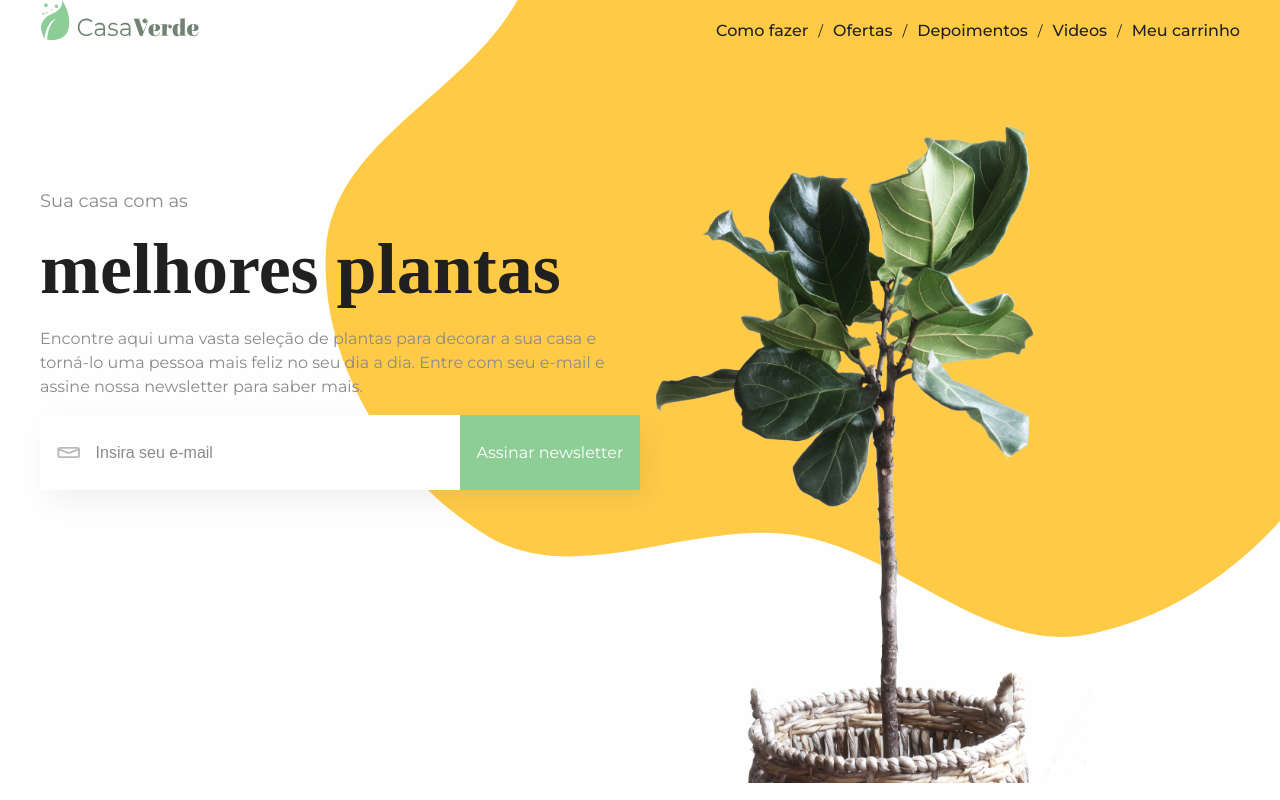
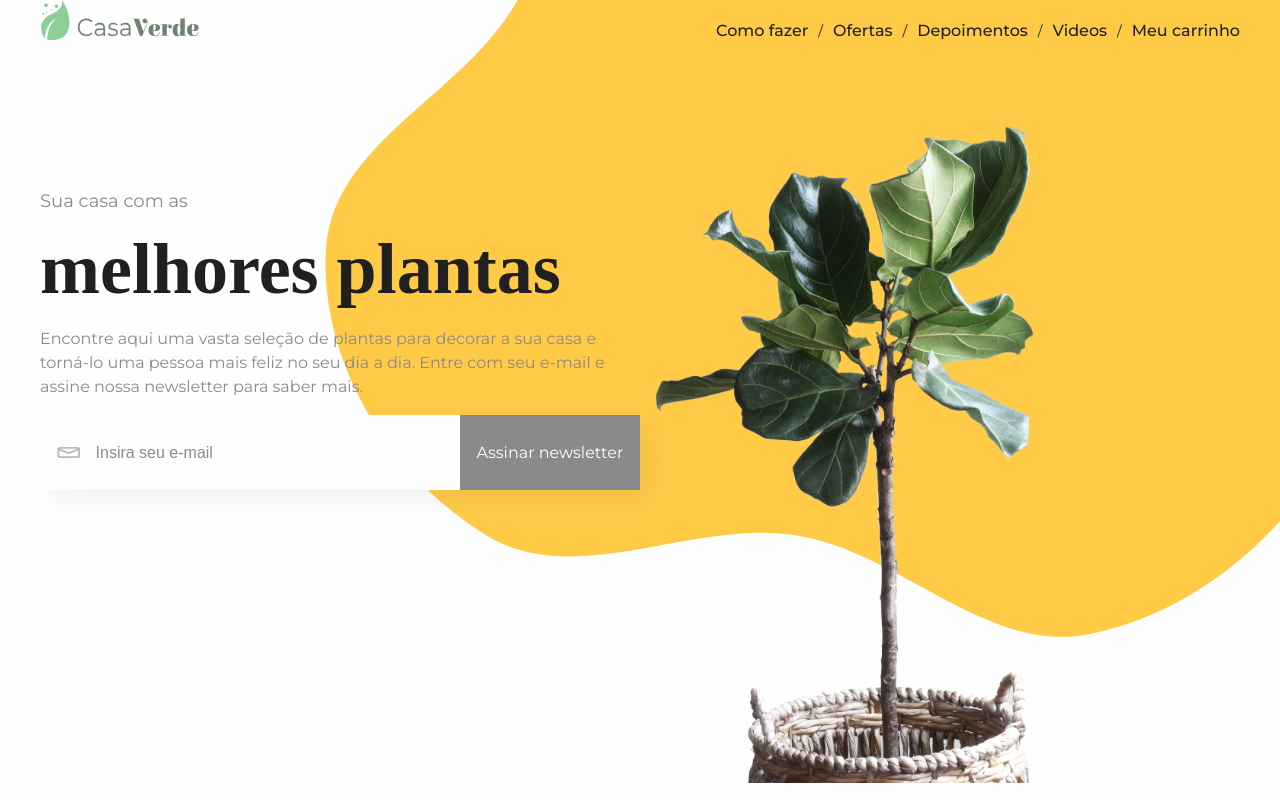
Before and after one commit to guilhermanosilva/casa-verde, a Next.js app: page / in a window 1280 px wide. Built offline with nearby package versions, Linux system fonts and the light colour scheme; a web font is replaced by a local one.

Commit message:
feat: validate email submition

```diff
--- a/src/components/Button/index.tsx
+++ b/src/components/Button/index.tsx
@@ -1,13 +1,14 @@
+import { ButtonHTMLAttributes } from 'react'
 import * as S from './styles'
 
-type Button = {
+interface Button extends ButtonHTMLAttributes<HTMLButtonElement> {
   children: React.ReactNode
   color?: 'yellow' | 'green'
 }
 
-export function Button({ color, children }: Button) {
+export function Button({ color, children, ...rest }: Button) {
   return (
-    <S.Button type='button' color={color}>
+    <S.Button type='button' color={color} {...rest}>
       {children}
     </S.Button>
   )
--- a/src/components/Input/index.tsx
+++ b/src/components/Input/index.tsx
@@ -1,7 +1,7 @@
-import { useState } from 'react'
+import { InputHTMLAttributes, useState } from 'react'
 import * as S from './styles'
 
-type Input = {
+interface Input extends InputHTMLAttributes<HTMLInputElement> {
   type?: string
   icon?: string
   placeholder?: string
@@ -10,9 +10,9 @@ type Input = {
 
 export function Input({
   borderColor = 'yellow',
-  type = 'text',
   icon,
-  placeholder = ''
+  placeholder = '',
+  ...rest
 }: Input) {
   const [isFocused, setIsFocused] = useState(false)
 
@@ -20,10 +20,10 @@ export function Input({
     <S.InputGroup isFocused={isFocused} borderColor={borderColor}>
       {icon && <S.Icon src={icon} alt='Icone' />}
       <S.Input
-        type={type}
         placeholder={placeholder}
         onFocus={() => setIsFocused(true)}
         onBlur={() => setIsFocused(false)}
+        {...rest}
       />
     </S.InputGroup>
   )
--- a/src/patterns/Hero/HeroInput/index.tsx
+++ b/src/patterns/Hero/HeroInput/index.tsx
@@ -1,3 +1,5 @@
+import React, { useState } from 'react'
+
 import { Button, Input } from 'components'
 
 import mailIcon from 'assets/mail.svg'
@@ -5,15 +7,36 @@ import mailIcon from 'assets/mail.svg'
 import * as S from './styles'
 
 export function HeroInput() {
+  const [email, setEmail] = useState('')
+  const [isDisabled, setIsDisabled] = useState(true)
+
+  const handleChange = (e: React.ChangeEvent<HTMLInputElement>) => {
+    e.target.value ? setIsDisabled(false) : setIsDisabled(true)
+    setEmail(e.target.value)
+  }
+
+  const handleSubmit = (e: React.FormEvent) => {
+    e.preventDefault()
+    alert(
+      'Obrigado pela sua assinatura, você receberá nossas novidades no e-mail ' +
+        email
+    )
+  }
+
   return (
-    <S.Container>
+    <S.Container onSubmit={handleSubmit}>
       <Input
         type='email'
         placeholder='Insira seu e-mail'
         icon={mailIcon}
         borderColor='green'
+        value={email}
+        onChange={handleChange}
+        onClick={(e) => console.log}
       />
-      <Button color='green'>Assinar newsletter</Button>
+      <Button color='green' type='submit' disabled={isDisabled}>
+        Assinar newsletter
+      </Button>
     </S.Container>
   )
 }
--- a/src/patterns/Hero/HeroInput/styles.ts
+++ b/src/patterns/Hero/HeroInput/styles.ts
@@ -1,6 +1,6 @@
 import styled from 'styled-components'
 
-export const Container = styled.div`
+export const Container = styled.form`
   width: 100%;
   height: 7.5rem;
   box-shadow: ${({ theme }) => theme.color.boxShadow};
--- a/src/styles/GlobalStyle.ts
+++ b/src/styles/GlobalStyle.ts
@@ -38,5 +38,11 @@ button {
     filter: brightness(0.9);
     cursor: pointer;
   }
+
+  &:disabled {
+    background-color: ${({ theme }) => theme.color.text.gray};
+    cursor: no-drop;
+    filter: none;
+  }
 }
 `
```
